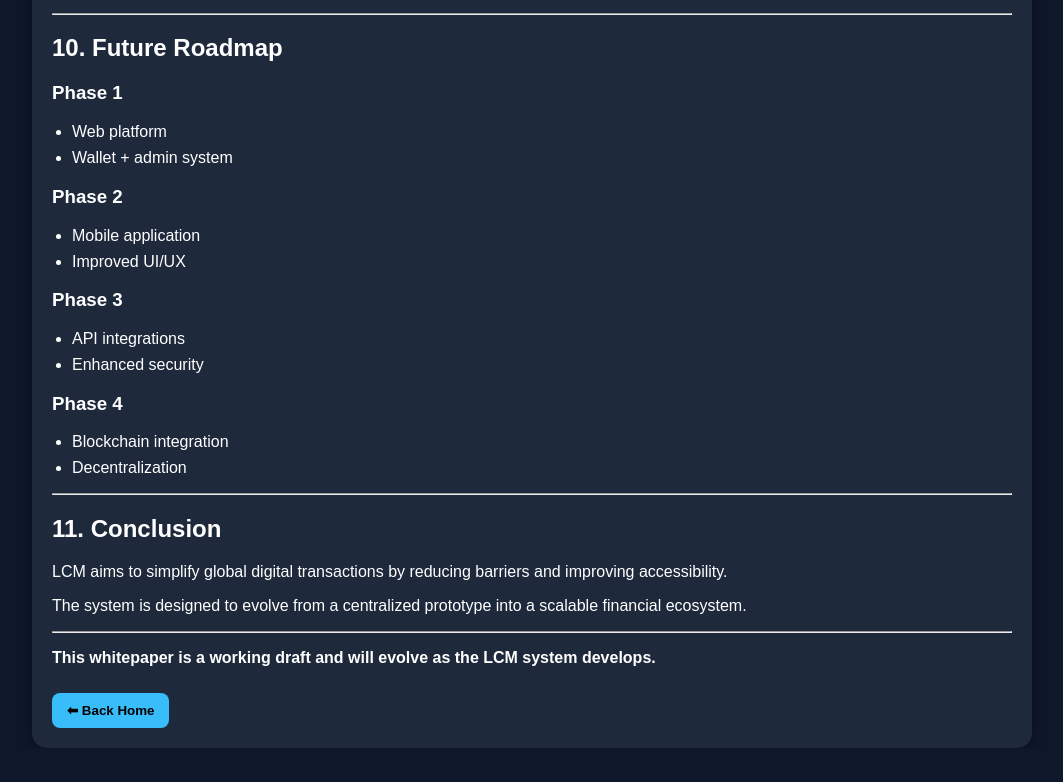
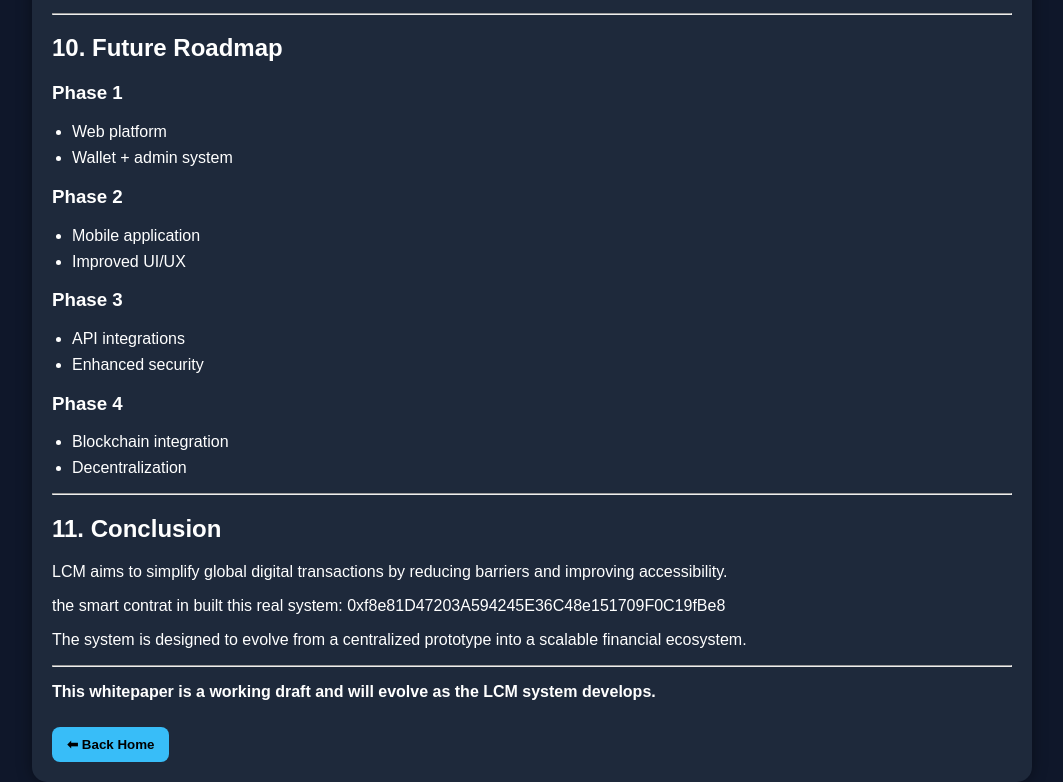
Before and after one commit to laurentprivet/lcm-coin-project, a website: page public/whitepaper.html in a window 1280 px wide. Shown: the part 2252-3034 px from the top of the page, without its empty margins (108-1171 px from the left). Before the commit the page ends 3000 px from the top, so only its background shows below. Drawn offline with Linux system fonts and the light colour scheme.

Commit message:
professional whitepaper upgraded

```diff
--- a/public/whitepaper.html
+++ b/public/whitepaper.html
@@ -217,7 +217,11 @@
             transactions by reducing barriers
             and improving accessibility.
         </p>
-
+        <p>
+            the smart contrat in built
+            this real system:
+            0xf8e81D47203A594245E36C48e151709F0C19fBe8
+        </p>
         <p>
             The system is designed to evolve
             from a centralized prototype into
```
